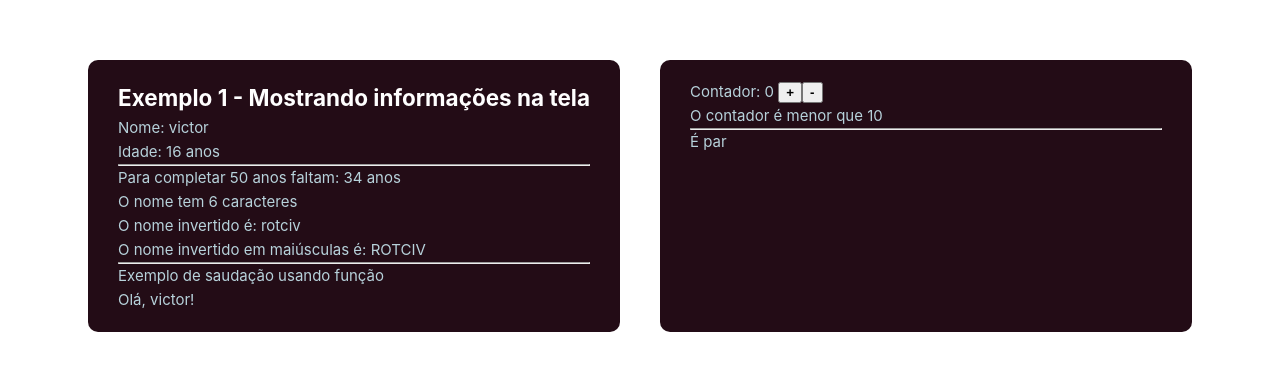
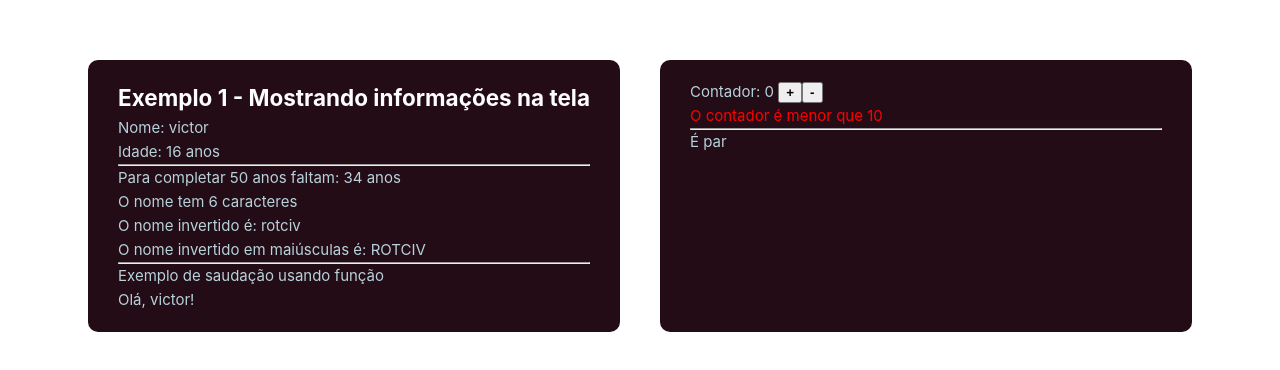
Before and after one commit to VictorSedlak1/ProjetoDesWeb2-2023, a Vue app: page / in a window 1280 px wide. Shown: the part 204-574 px from the top of the page. Built offline with nearby package versions, Linux system fonts and the light colour scheme.

Commit message:
OpaBear_05

```diff
--- a/src/App.vue
+++ b/src/App.vue
@@ -56,8 +56,8 @@ const nome = 'victor'
       Contador: {{ contador }}
       <button @click=" contador++">+</button>
       <button @click=" contador--">-</button>
-      <div v-if="contador > 10">O contador é maior que 10</div>
-      <div v-else-if="contador < 10">O contador é menor que 10</div>
+      <div v-if="contador > 10" class="verde">O contador é maior que 10</div>
+      <div v-else-if="contador < 10" class="vermelho">O contador é menor que 10</div>
       <div v-else>O contador é 10</div>
       <hr />
       <div v-if="contador % 2 === 0"> É par</div>
@@ -83,4 +83,12 @@ h1 {
   font-weight: bold;
   font-size: 1.5em;
 }
+
+.verde{
+  color: green;
+}
+
+.vermelho{
+  color: red;
+}
 </style>
```
